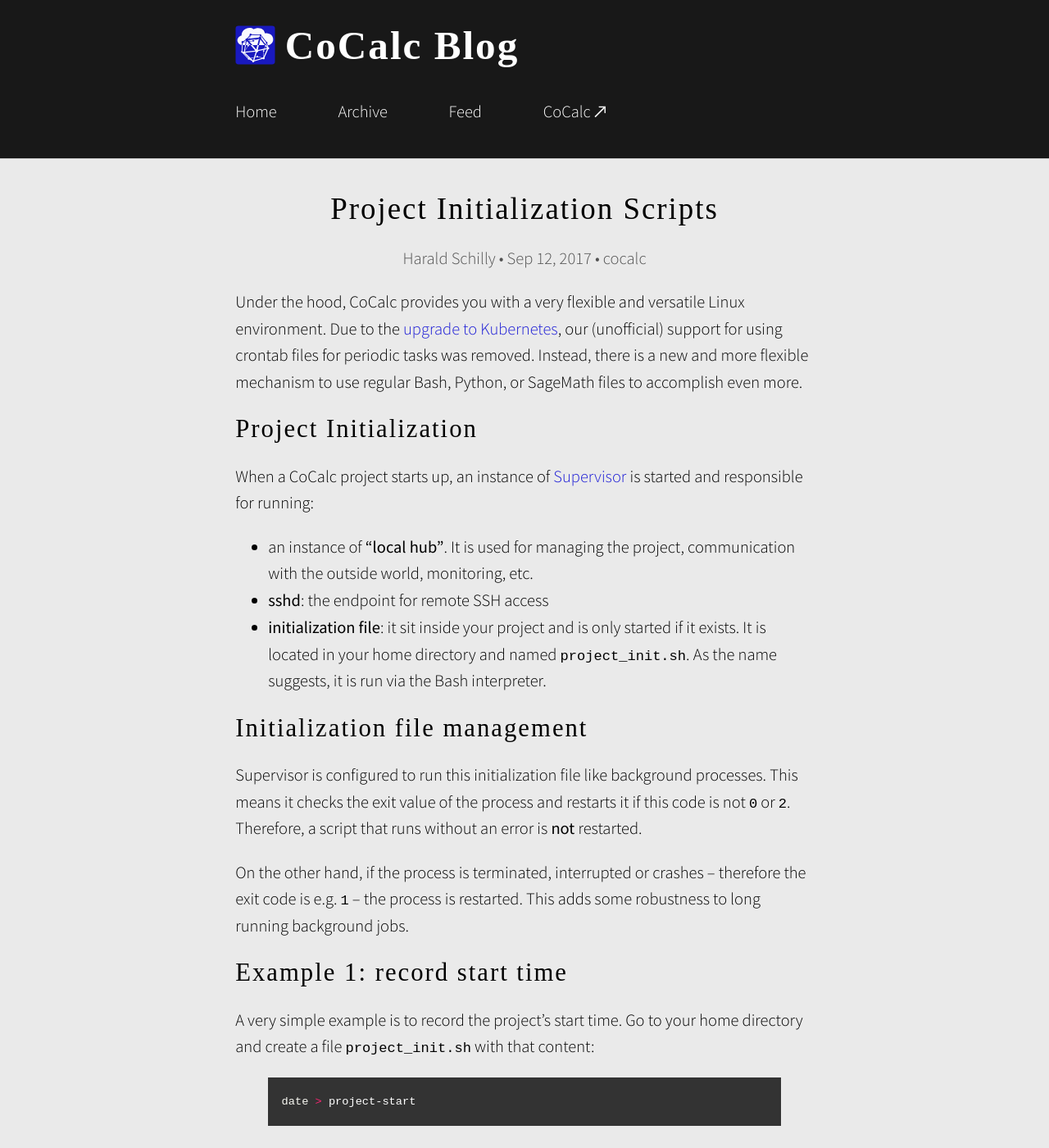
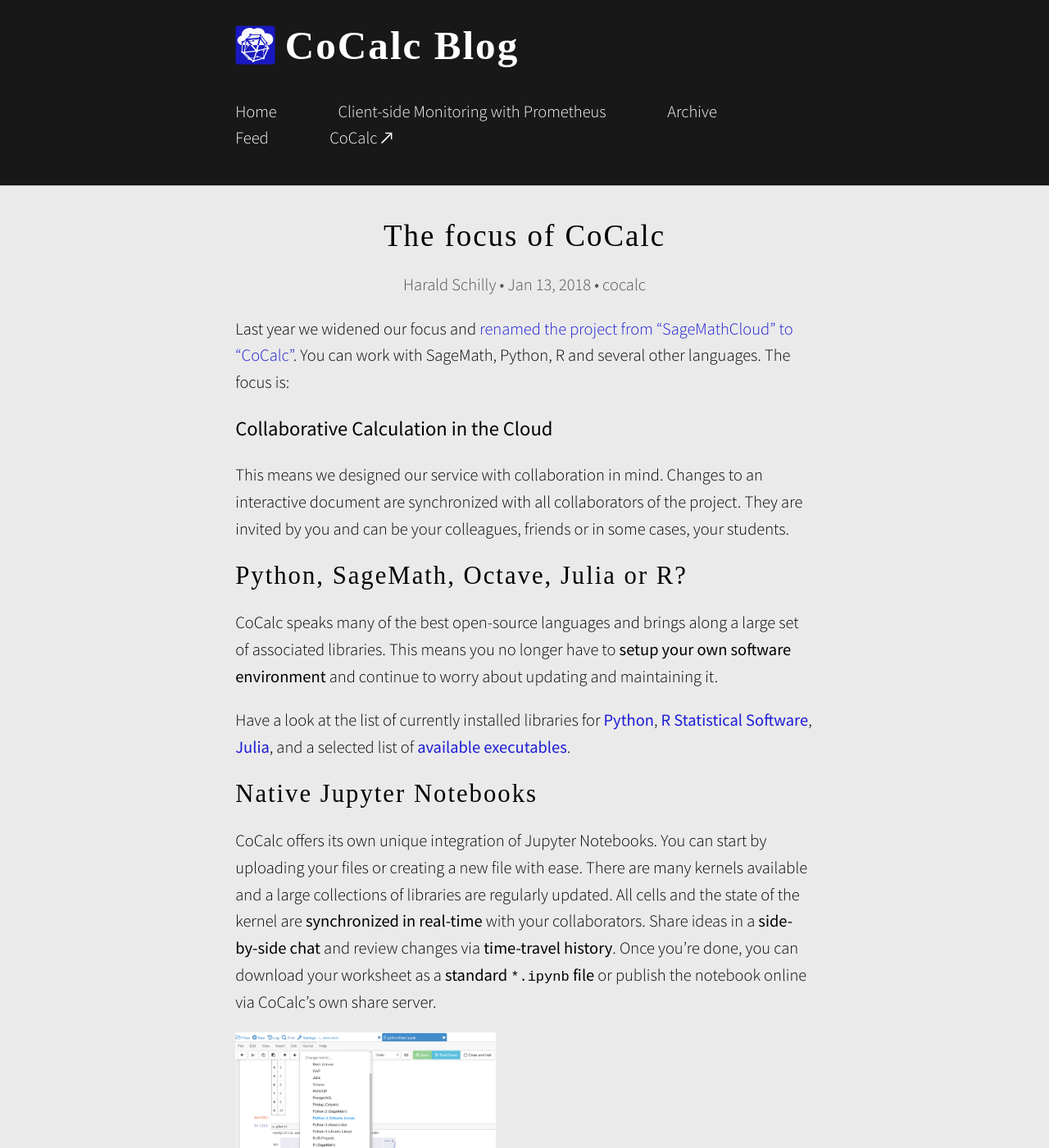
Before and after one commit to sagemathinc/cocalc-blog, a Jekyll site: the page built from src/index.html, in a window 1280 px wide and 1400 px high. Shown: the whole window at 82% size. Built offline with Jekyll 4.4.1, drawn with Linux system fonts in a browser that asks for light colours; nearby versions of some CDN libraries; some web fonts are replaced; formulas are drawn with MathJax 3; the list of posts is cut into pages by our own code; comment, search, counter and statistics services are not loaded; some of the changed text lies outside the part shown.

Commit message:
focus of cocalc (jekyll build currently broken, though)

```diff
--- /dev/null
+++ b/src/_posts/2018-11-13-focus-of-cocalc.md
@@ -0,0 +1,64 @@
+---
+author: 'Harald Schilly'
+date: 'January 13, 2018'
+title: 'The focus of CoCalc'
+categories: ['cocalc']
+---
+
+Last year we widened our focus and <a href="http://blog.sagemath.com/cocalc/2017/05/20/smc-is-now-cocalc.html" target="_blank">renamed the project from "SageMathCloud" to "CoCalc"</a>.
+You can work with SageMath, Python, R and several other languages. The focus is:
+
+<p class="text-center"><strong><span style="font-size: 120%;">Collaborative Calculation in the Cloud</span></strong></p>
+
+This means we designed our service with collaboration in mind. Changes to an interactive document are synchronized with all collaborators of the project.
+They are invited by you and can be your colleagues, friends or in some cases, your students.
+
+## Python, SageMath, Octave, Julia or R?
+
+CoCalc speaks many of the best open-source languages and brings along a large set
+of associated libraries. This means you no longer have to **setup your own software environment** and continue to worry about updating and maintaining it.
+
+Have a look at the list of currently installed libraries for
+<strong><a href="https://www.cocalc.com/doc/software-python.html" target="_blank">Python</a></strong>,
+<a href="https://www.cocalc.com/doc/software-r.html" target="_blank"><strong>R Statistical Software</strong></a>,
+<strong><a href="https://www.cocalc.com/doc/software-julia.html" target="_blank">Julia</a></strong>,
+and a selected list of <strong><a href="https://www.cocalc.com/doc/software-executables.html" target="_blank">available executables</a></strong>.
+
+## Native Jupyter Notebooks
+
+CoCalc offers its own unique integration of Jupyter Notebooks.
+You can start by uploading your files or creating a new file with ease.
+There are many kernels available and a large collections of libraries are regularly updated.
+All cells and the state of the kernel are **synchronized in real-time** with your collaborators.
+Share ideas in a **side-by-side chat** and review changes via **time-travel history**.
+Once you're done, you can download your worksheet as a **standard `*.ipynb` file** or
+publish the notebook online via CoCalc's own share server.
+
+<img src="{{ '/img/focus/cocalc-jupyter-kernels.png' | prepend: site.baseurl }}" style="width:45%">
+
+## LaTeX Editor, Sage Worksheets, chat, teaching courses, and much more
+
+All previously available applications are still fully supported.
+In fact, we spent endless hours in debugging a lot of issues, improving the overall performance, and invested heavily in the overall system stability.
+We switched to a fully containerized system using [Docker](https://www.docker.com/) and [Kubernetes](https://kubernetes.io/) helps us to take care of operational details.
+
+Below is an assorted collection of screenshots to refresh your memory.
+You can edit LaTeX documents in a side-by-side editor, do mathematics in Sage Worksheets,
+access a wide range of software in the underlying Linux terminal,
+and even teach a course using our advanced course management feature.
+
+<table>
+<tr>
+    <td><img src="{{ '/img/focus/01-worksheet.png' | prepend: site.baseurl }}" style="width:45%"></td>
+    <td><img src="{{ '/img/focus/02-courses.png' | prepend: site.baseurl }}" style="width:45%"></td>
+</tr>
+<tr>
+    <td><img src="{{ '/img/focus/03-latex.png' | prepend: site.baseurl }}" style="width:45%"></td>
+    <td><img src="{{ '/img/focus/05-sky_is_the_limit.png' | prepend: site.baseurl }}" style="width:45%"></td>
+</tr>
+</table>
+
+## Publishing documents
+
+And finally, after you have finished your work and you want to share it with the world,
+CoCalc offers you the ability to [publish selected documents online](https://cocalc.com/share/).
--- /dev/null
+++ b/src/drafts/2017-09-29-client-side-monitoring-with-prometheus.md
@@ -0,0 +1,75 @@
+---
+author: 'Harald Schilly'
+date: 'September 29, 2017'
+title: 'Client-side Monitoring with Prometheus'
+categories: cocalc
+---
+
+## tl;dr mini-abstract
+
+We use the [prom-client](https://github.com/siimon/prom-client) JavaScript library
+to gather front-end metrics from [cocalc.com](https://cocalc.com)
+for reporting to [Prometheus](https://prometheus.io/) without a significant overhead.
+Together with back-end monitoring this setup gives us a coherent picture of
+what is going on.
+
+## Introduction
+
+CoCalc's front-end client is a complex, rich, and stateful single-page application.
+A long-term wish of our team is to properly instrument it.
+Obtaining an unbiased insight from the user's perspective is vital to quantify performance problems,
+be alerted about errors, and to correlate this information with metrics about the back-end.
+Also, monitoring it should allow us to not only track performance issues,
+but also to measure and motivate development efforts addressing these.
+
+## Many ideas
+
+A single-page web-application is event driven.
+These events might come from user input,
+sent over wire through a websocket connection,
+or stem from other sources.
+
+A rather straightforward idea is to record timings of events,
+categorize and tabulate them,
+and then sending them back to the server.
+
+This works well for infrequent frequent events or isolated events of high importance.
+It does not work well for those of high frequency,
+because of the growing overhead of transferring them
+and in case they're sent, the growing need to post-process them on the back-end.
+
+It also adds some stress to the back-end,
+because the client initiates the data transfers causing many randomly distributed
+events for the server to handle.
+
+
+## Chosen Architecture
+
+Motivated by Prometheus' model of recording events as changes of internal state,
+
+
+## Implementation
+
+To actually pull this off, we wanted to use the
+[prom-client](https://github.com/siimon/prom-client) JavaScript library
+for the client and the server.
+Out of the box, it does not run on the client.
+We use babel to translate its syntax to be backwards compatible,
+and [carefully import](https://github.com/sagemathinc/cocalc/blob/master/src/smc-webapp/prom-client.coffee)
+the relevant parts of the library.
+
+This doesn't mean that all parts do work, but it is good enough to gather the data.
+It would be interesting to know if there is work done towards splitting up prom-client
+into a core version for web-browsers and a main version (using this core impelmentation) for node.js.
+
+## Results
+
+Below you can see some initial results from this front-end instrumentation.
+
+<div style="text-align: center;">
+<img src="{{ '/img/prom-client/webapp-ping-time-quantiles.png' | prepend: site.baseurl }}" >
+</div>
+
+<div style="text-align: center;">
+<img src="{{ '/img/prom-client/startup-time-avg-browser.png' | prepend: site.baseurl }}" >
+</div>
```
Also changed, not shown: src/_posts/2017-09-12-project-init.md (+1 -1 lines), src/img/focus/01-worksheet.png (added), src/img/focus/02-courses.png (added), src/img/focus/03-latex.png (added), src/img/focus/05-sky_is_the_limit.png (added), src/img/focus/cocalc-jupyter-kernels.png (added), src/img/prom-client/startup-time-avg-browser.png (added), src/img/prom-client/webapp-ping-time-quantiles.png (added).
